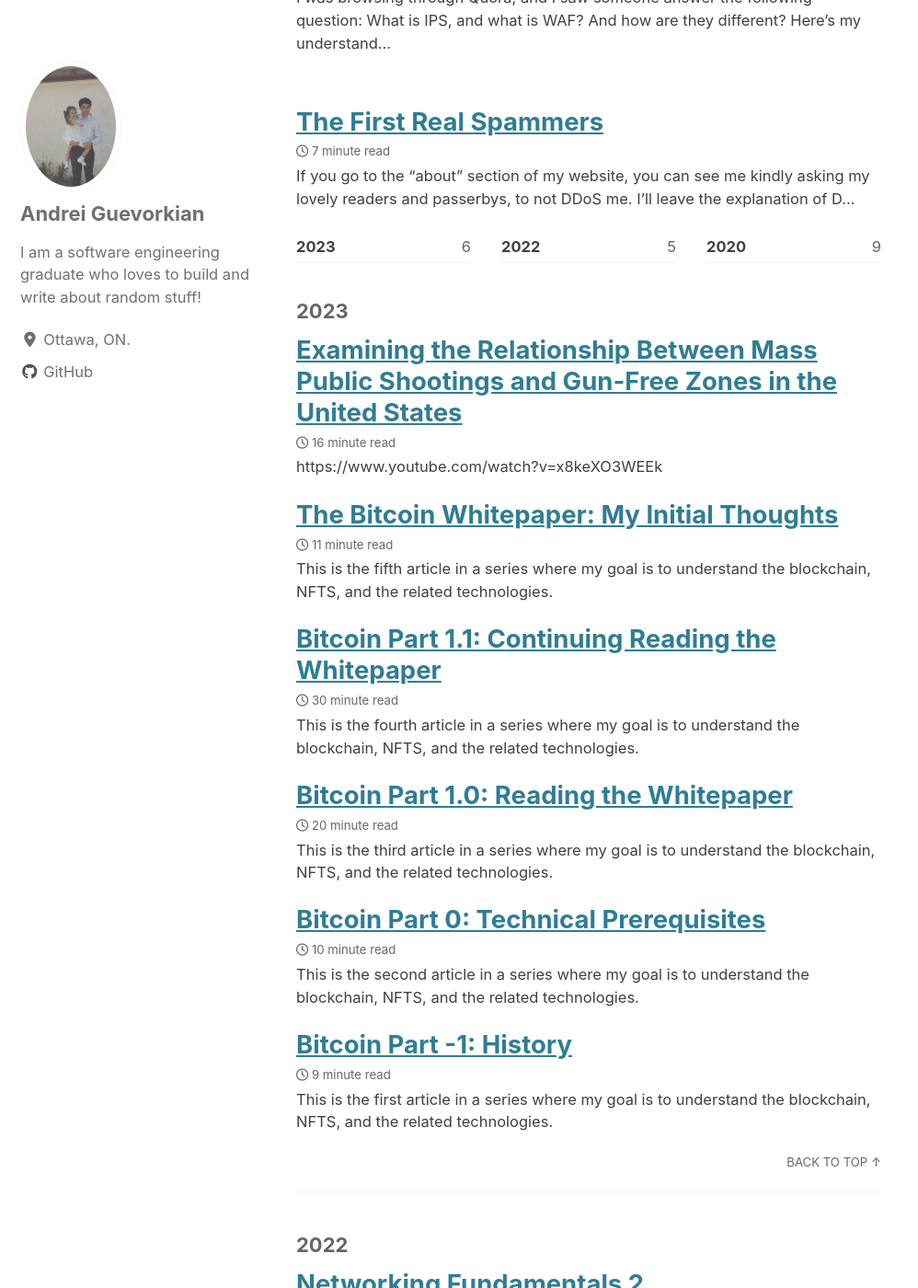
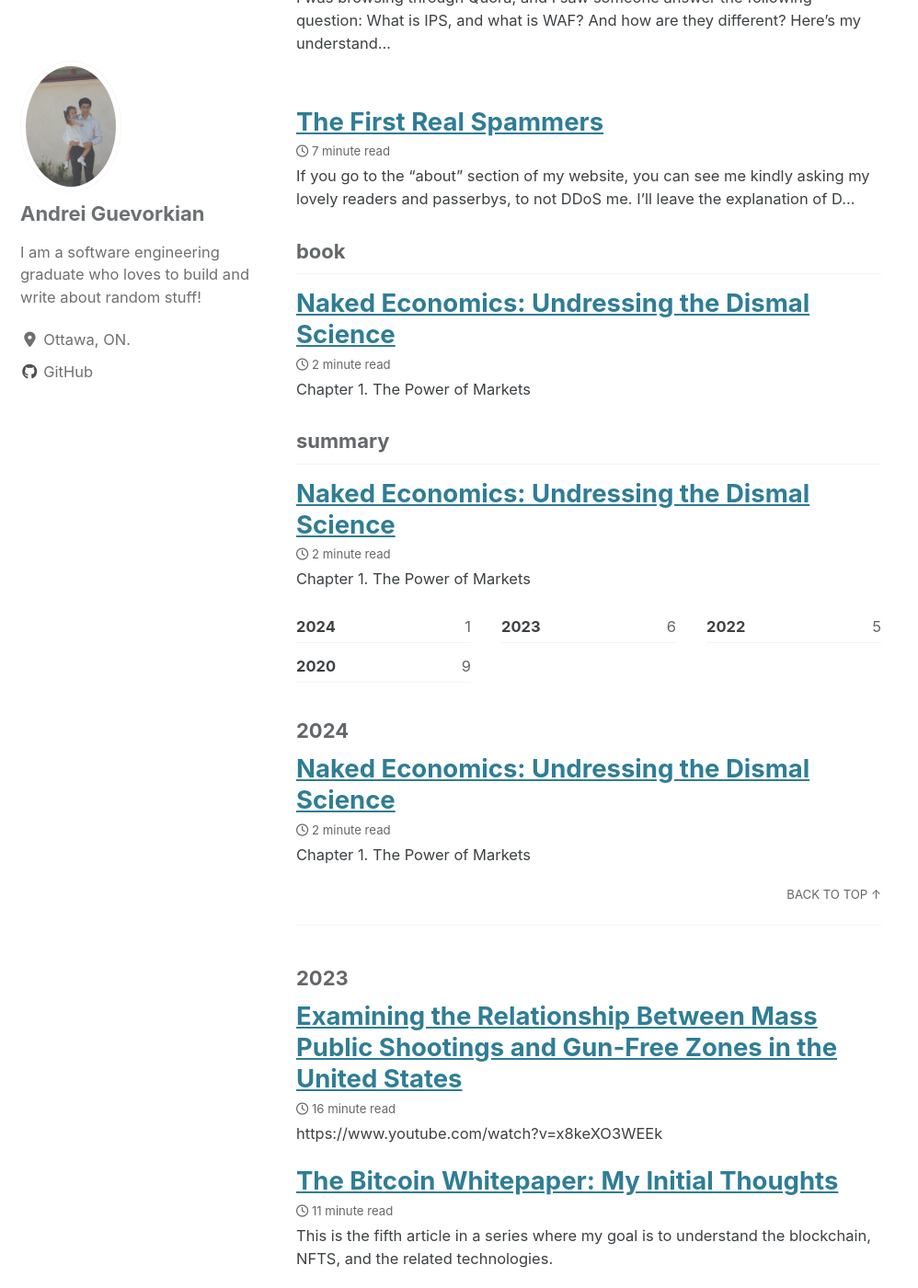
Before and after one commit to andreigue/andreigue.github.io, a Jekyll site: the page built from _pages/blog.md, in a window 1280 px wide and 1400 px high, scrolled down 3722 px. Shown: the whole window at 92% size, without its empty margins (0-998 px from the left). Built offline with Jekyll 4.4.1, drawn with Linux system fonts in a browser that asks for light colours; cached includes are drawn as plain includes; nearby versions of some CDN libraries; part of the change alters nothing that is shown.

```diff
--- a/_includes/head.html
+++ b/_includes/head.html
@@ -30,16 +30,6 @@
   </style>
 <![endif]-->
 
-<!-- Google tag (gtag.js) -->
-<script async src="https://www.googletagmanager.com/gtag/js?id=G-6RC1Z0R2BW"></script>
-<script>
-  window.dataLayer = window.dataLayer || [];
-  function gtag(){dataLayer.push(arguments);}
-  gtag('js', new Date());
-
-  gtag('config', 'G-6RC1Z0R2BW');
-</script>
-
 {% if site.head_scripts %}
   {% for script in site.head_scripts %}
     <script src="{{ script | relative_url }}"></script>
--- /dev/null
+++ b/_posts/2024-06-30-naked-econ.md
@@ -0,0 +1,35 @@
+---
+title: "Naked Economics: Undressing the Dismal Science"
+tags: "book summary"
+---
+
+## Chapter 1. The Power of Markets
+
+It's incredible how markets function: the sum of a bunch of self-interested (i.e. selfish) parties forms a fully functioning society. There is nothing wrong with being selfish [(1)](#1), as it selfishness that has led us to civilization (keep reading to understand). People act to make themselves better off (in theory), and while doing so, they end up making other people better off as well.
+
+Consider the rhetorical question: Who feeds Paris? Somehow, the stores and restaurants in Paris get the exact amount of food and ingredients that they need in order to feed its citizens. The fish you were served at the local restaurant was caught in the Pacific Ocean by a company called Tokyo Seafood Inc. It was then sold to Global Fish Distributors, who transported it by air to Paris. Upon arrival, the fish was delivered to a local wholesaler, from whom the restaurant purchased it and prepared it for your meal. This seamless supply chain ensures Paris is always well-fed.
+
+This process works because of the market system, where each person, from fishermen to wholesalers, acts in their own best interest but ends up helping everyone. Fishermen sell their catch for the best price, distributors and transporters handle logistics to make a profit, and wholesalers manage stock to meet demand. Prices act as signals, indicating scarcity or abundance, and guiding decisions on where resources are needed most. [(2)](#2) This decentralized decision-making, driven by incentives and coordinated by prices, ensures that even a city as large as Paris receives the right amount of food and ingredients every day, without a central planner orchestrating the process.
+
+
+#### 1
+
+By selfish, I mean we all act in a way to be happier (as well off as possible), and we all get there differently. Some people are happier when they help someone cross the street, or volunteer somewhere. These things have value as well, even if not monetary. This is the concept of utility in economics: the total satisfaction or benefit derived from consuming a good or service.
+
+#### 2
+
+
+
+## Chapter 2. Incentives Matter
+
+## Chapter 3: Government and the Economy
+
+## Chapter 4: Government and the Economy 2
+
+## Chapter 5: The Economics of Information
+
+## Chapter 6: Productivity and Human Capital
+
+## Chapter 7: Financial Markets
+
+## Chapter 8. THe Power of Organized Interests
```
Also changed, not shown: README.md.
